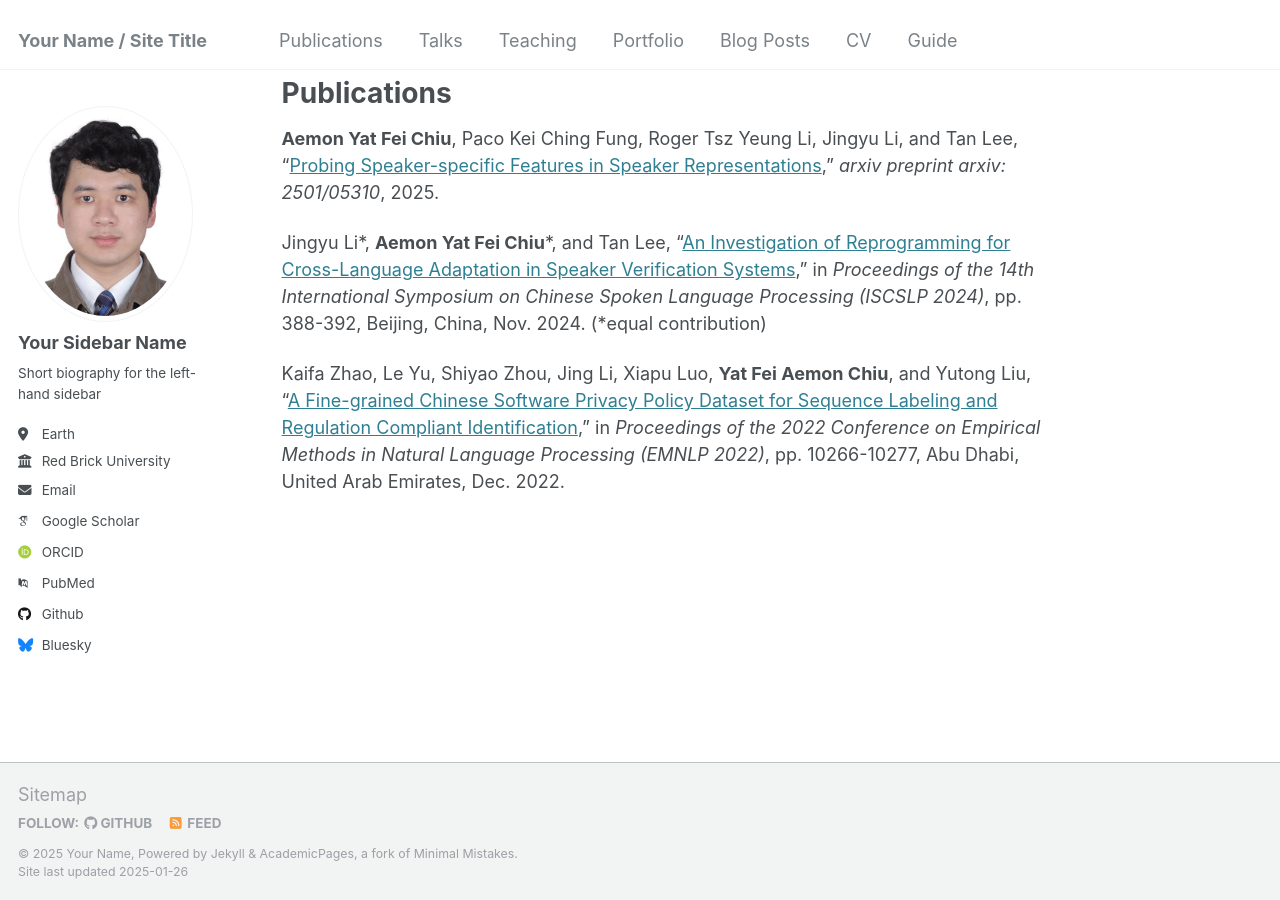
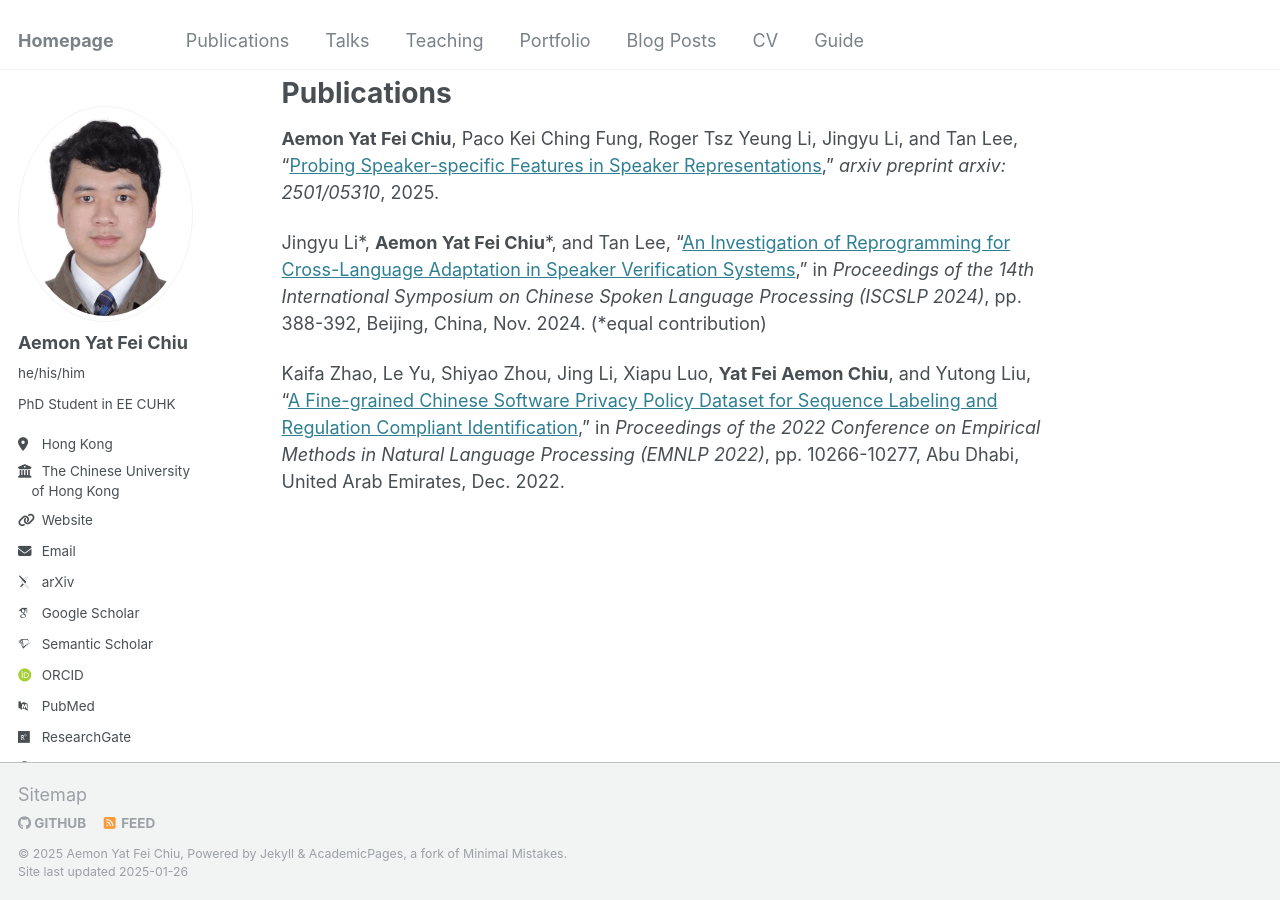
Before and after one commit to aemonyfchiu/aemonyfchiu.github.io, a Jekyll site: the page built from _pages/about.md, in a window 1280 px wide and 900 px high, scrolled down 571 px. Built offline with Jekyll 4.4.1, drawn with Linux system fonts in a browser that asks for light colours; some web fonts are replaced.

Commit message:
Update _config.yml

```diff
--- a/_config.yml
+++ b/_config.yml
@@ -7,14 +7,14 @@
 # server process.
 
 # Basic Site Settings
-locale                   : "en-US"
-title                    : "Your Name / Site Title"
+locale                   : "en-HK"
+title                    : "Homepage"
 title_separator          : "-"
-name                     : &name "Your Name"
-description              : &description "personal description"
-url                      : https://academicpages.github.io # the base hostname & protocol for your site e.g. "https://[your GitHub username].github.io"
+name                     : &name "Aemon Yat Fei Chiu"
+description              : &description "PhD Student in EE at CUHK"
+url                      : https://aemonyfchiu.github.io
 baseurl                  : "" # the subpath of your site, e.g. "/blog"
-repository               : "academicpages/academicpages.github.io"
+repository               : "aemonyfchiu/aemonyfchiu.github.io"
 
 # Site Author - The following control what appear as part of the author content on the side bar.
 #               If a field is blank the icon and link will not appear, otherwise it will be shown.
@@ -22,43 +22,43 @@
 author:
   # Biographic information
   avatar           : "profile.png"
-  name             : "Your Sidebar Name"
-  pronouns         : # example: "she/her"
-  bio              : "Short biography for the left-hand sidebar"
-  location         : "Earth"
-  employer         : "Red Brick University"
-  uri              : # URL
-  email            : "none@example.org"
+  name             : "Aemon Yat Fei Chiu"
+  pronouns         : "he/his/him"
+  bio              : "PhD Student in EE CUHK"
+  location         : "Hong Kong"
+  employer         : "The Chinese University<br>&ensp;&ensp;of Hong Kong"
+  uri              : "aemonyfchiu/aemonyfchiu.github.io"
+  email            : "aemon.yf.chiu@link.cuhk.edu.hk"
 
   # Academic websites
-  arxiv            : # URL - Update with the correct link to your profile
-  googlescholar    : "https://scholar.google.com/citations?user=PS_CX0AAAAAJ"
+  arxiv            : "https://arxiv.org/search/?searchtype=author&query=Aemon+Yat+Fei+Chiu&abstracts=show&size=200&order=-announced_date_first" # Update with the correct link to your profile
+  googlescholar    : "https://scholar.google.com/citations?user=N5xBoykAAAAJ&hl=en"
   impactstory      : # URL
   orcid            : "http://orcid.org/yourorcidurl"
-  semantic         : # URL
+  semantic         : "https://www.semanticscholar.org/author/Aemon-Yat-Fei-Chiu/2331323086"
   pubmed           : "https://www.ncbi.nlm.nih.gov/pubmed/?term=john+snow"
-  researchgate     : # URL
+  researchgate     : "https://www.researchgate.net/profile/Aemon-Yat-Fei-Chiu"
   scopus           : # URL
 
   # Repositories and software development
   bitbucket        : # Username - Update with your username on the site
   codepen          : # Username
   dribbble         : # Username
-  github           : "academicpages"
+  github           : "aemonyfchiu"
   kaggle           : # Username
   stackoverflow    : # User number or user number and name (i.e., use "1" or "1/jeff-atwood")
 
   # Social media
   bluesky          : "bsky.app" # Replace this with you Bluesky username
-  facebook         : # Username
+  facebook         : "aemonyfchiu"
   flickr           : # Username
   foursquare       : # Username
   goodreads        : # Username
   google_plus      : # Username
   keybase          : # Username
-  instagram        : # Username
+  instagram        : "realaemonchiu"
   lastfm           : # Username
-  linkedin         : # Username
+  linkedin         : "aemonyfchiu"
   mastodon         : # URL
   medium           : # URL
   pinterest        : # Username
@@ -66,7 +66,7 @@
   steam            : # Username
   telegram         : # URL
   tumblr           : # Username
-  twitter          : # Username for X / Twitter
+  twitter          : "aemonyfchiu"
   vine             : # Username
   weibo            : # Username
   wikipedia        : # Username
```
